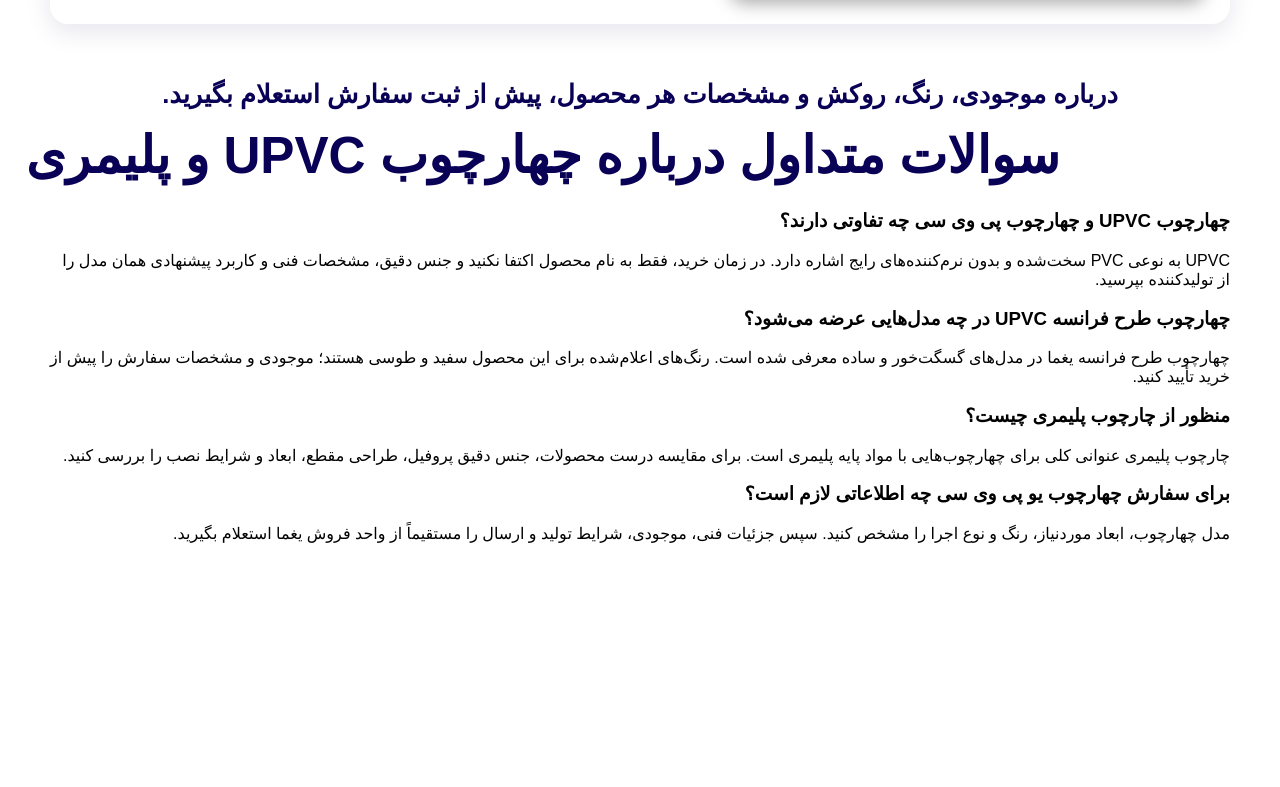
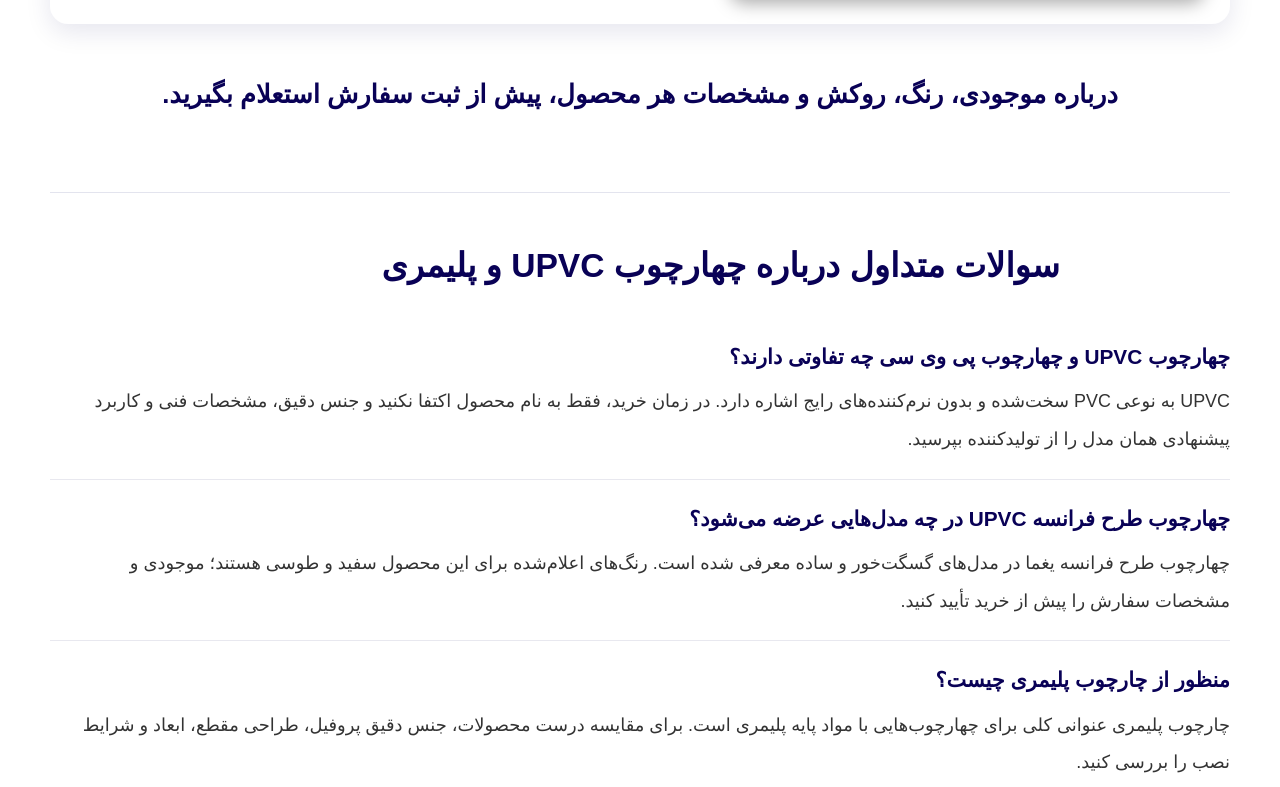
Before and after one commit to Mohammadrezaaofficial/Yaghma, a React (Vite) app: page /products in a window 1280 px wide. Shown: the part 2273-3060 px from the top of the page. Before the commit the page ends 2920 px from the top, so only its background shows below. Built offline with nearby package versions, Linux system fonts and the light colour scheme.

Commit message:
Style product SEO FAQ section

```diff
--- a/src/styles/product.css
+++ b/src/styles/product.css
@@ -55,9 +55,7 @@
   border-radius: 14px;
   background-color: #e9eaf2;
   box-shadow: 0 5px 18px rgba(0, 0, 0, 0.35);
-  transition:
-    transform 250ms ease,
-    box-shadow 250ms ease;
+  transition: transform 250ms ease, box-shadow 250ms ease;
 }
 
 .product-image-card:hover {
@@ -90,7 +88,8 @@
   line-height: 1.7;
 }
 
-.product-content p {
+.product-content p,
+.products-faq-item p {
   margin: 0;
   color: #333;
   font-size: clamp(1rem, 1.4vw, 1.15rem);
@@ -105,6 +104,31 @@
   font-weight: 700;
   line-height: 2;
   text-align: center;
+}
+
+.products-faq {
+  margin-top: clamp(42px, 6vw, 72px);
+  padding-top: clamp(28px, 4vw, 44px);
+  border-top: 1px solid #e3e4ee;
+}
+
+.products-faq > h2 {
+  margin: 0 0 24px;
+  color: #090156;
+  font-size: clamp(1.5rem, 2.8vw, 2.1rem);
+  line-height: 1.7;
+}
+
+.products-faq-item {
+  padding: 20px 0;
+  border-bottom: 1px solid #e8e8ef;
+}
+
+.products-faq-item h3 {
+  margin: 0 0 8px;
+  color: #090156;
+  font-size: clamp(1.05rem, 1.7vw, 1.3rem);
+  line-height: 1.8;
 }
 
 /* Tablet */
```
